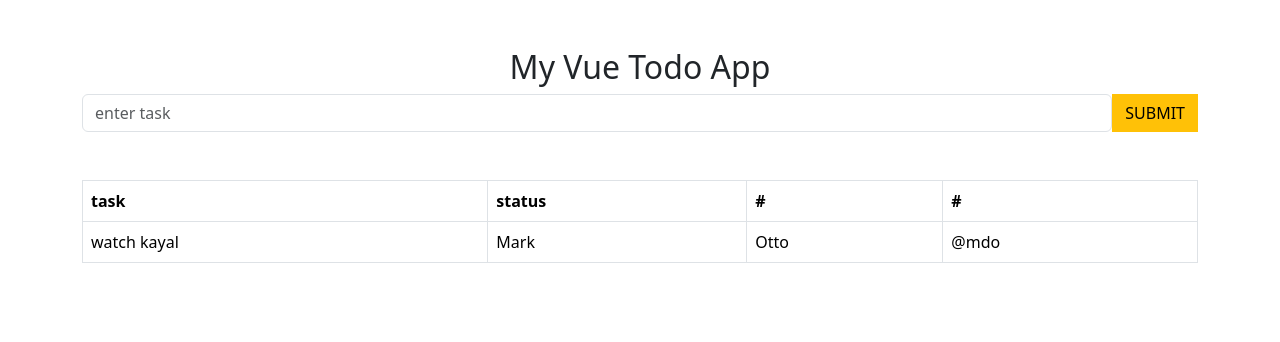
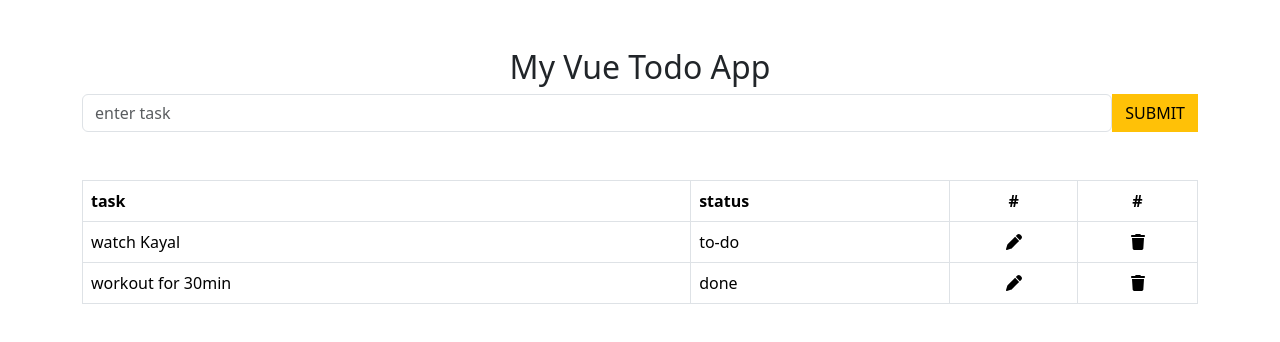
Before and after one commit to Aswin110/todoApp, a Vue app: page / in a window 1280 px wide. Shown: the top 342 px of the page. Built offline with nearby package versions, Linux system fonts and the light colour scheme.

Commit message:
created an to-do list

```diff
--- a/package.json
+++ b/package.json
@@ -15,6 +15,7 @@
   "devDependencies": {
     "@babel/core": "^7.12.16",
     "@babel/eslint-parser": "^7.12.16",
+    "@fortawesome/fontawesome-free": "^6.4.0",
     "@vue/cli-plugin-babel": "~5.0.0",
     "@vue/cli-plugin-eslint": "~5.0.0",
     "@vue/cli-service": "~5.0.0",
--- a/src/components/todoApp.vue
+++ b/src/components/todoApp.vue
@@ -3,8 +3,8 @@
     <h2 class="text-center mt-5">My Vue Todo App</h2>
     <!--input-->
     <div class="d-flex">
-      <input type="text" placeholder="enter task " class="form-control">
-      <button class="btn btn-warning rounded-0">SUBMIT</button>
+      <input v-model="task" type="text" placeholder="enter task " class="form-control">
+      <button @click="submitTask" class="btn btn-warning rounded-0">SUBMIT</button>
     </div>
 
     <!--task table-->
@@ -13,16 +13,24 @@
         <tr>
           <th scope="col">task</th>
           <th scope="col">status</th>
-          <th scope="col" class="text-centre">#</th>
-          <th scope="col" class="text-centre">#</th>
+          <th scope="col" class="text-center">#</th>
+          <th scope="col" class="text-center">#</th>
         </tr>
       </thead>
       <tbody>
-        <tr>
-          <td>watch kayal</td>
-          <td>Mark</td>
-          <td>Otto</td>
-          <td>@mdo</td>
+        <tr v-for="(task, index) in tasks" :key="index">
+          <td>{{ task.name }}</td>
+          <td>{{ task.status }}</td>
+          <td>
+            <div class="text-center" @click="editTask(index)">
+              <span class="fa fa-pen"></span>
+            </div>
+          </td>
+          <td>
+            <div class="text-center" @click="deleteTask(index)">
+              <span class="fa fa-trash"></span>
+            </div>
+          </td>
         </tr>
       </tbody>
     </table>
@@ -35,8 +43,43 @@
   name: 'HelloWorld',
     props: {
       msg: String
+    },
+
+
+    data(){
+      return{
+        task: '',
+        tasks:[
+          {
+            name: 'watch Kayal',
+            status: 'to-do'
+          },
+          {
+            name: 'workout for 30min'
+            ,status:'done'
+          }
+        ]
+      }
+    },
+    methods :{
+      submitTask(){
+       if(this.task.length === 0)return;
+
+       this.tasks.push({
+          name: this.task,
+          status: 'to-do'
+       });
+       this.task='' //to clear the search box after pressing submit
+        console.log(this.task)
+      },
+      deleteTask(index){
+        this.tasks.splice(index,1)
+      },
+      editTask(index){
+      this.task=this.tasks[index].name;
+      }
     }
-  }
+  };
 </script>
 
 <!-- Add "scoped" attribute to limit CSS to this component only -->
--- a/src/main.js
+++ b/src/main.js
@@ -1,5 +1,7 @@
 import { createApp } from 'vue'
 import App from './App.vue'
 import 'bootstrap/dist/css/bootstrap.min.css'
+import '@fortawesome/fontawesome-free/css/all.css'
+import '@fortawesome/fontawesome-free/js/all.js'
 
 createApp(App).mount('#app')
```
Also changed, not shown: 2 other files (tests, documents, lock files or other folders).
